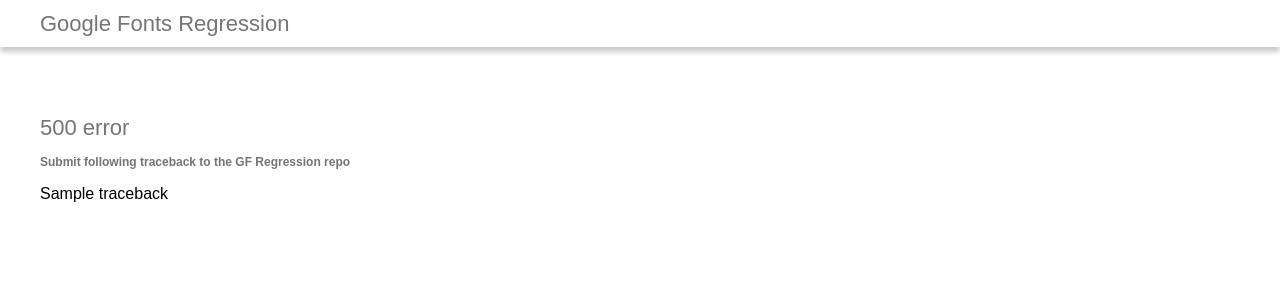
After one commit to googlefonts/gfregression, a Flask app: template app/templates/error.html in a window 1280 px wide. The commit adds this page. Shown: the top 300 px of the page. Run offline with Flask 2, Linux system fonts and the light colour scheme; the template is opened without the code that fills it: most values are stand-ins (such as "Sample title", 1, 10 or a date in 2020); parts of the project's set-up code (start-up, migrations or seed data) failed here and were passed over; some libraries are stand-ins or nearby versions.

Commit message:
Added error pages

```diff
--- a/app/main.py
+++ b/app/main.py
@@ -188,5 +188,20 @@
     })
 
 
+@app.errorhandler(500)
+def internal_error(error):
+    import traceback
+    return render_template(
+        "error.html",
+        traceback=traceback.format_exc()
+    )
+
+
+@app.errorhandler(404)
+def not_found(error):
+    return render_template(
+        "404.html"), 404
+
+
 if __name__ == "__main__":
-    app.run(debug=True)
+    app.run(debug=False)
--- /dev/null
+++ b/app/templates/404.html
@@ -0,0 +1,4 @@
+{% extends "base.html" %}
+{% block content %}
+  <h1>404: Page not found</h1>
+{% endblock %}
--- a/app/templates/base.html
+++ b/app/templates/base.html
@@ -17,7 +17,7 @@
     <div class="header-title" id="home">
       <h1><a href="/">Google Fonts Regression</a></h1>
     </div>
-    {% if request.path != '/' %}
+    {% if 'compare' in request.path %}
     <div class="header-nav">
       <div class="button" id="font-toggle-button">Fonts Before</div>
       <div class="button" id="dropdown-button">Glyphs New <span class="caret">&#x25BC;</span></div>
--- /dev/null
+++ b/app/templates/error.html
@@ -0,0 +1,7 @@
+{% extends "base.html" %}
+{% block content %}
+  <h1>500 error</h1>
+
+  <h2>Submit following traceback to the <a href="https://www.github.com/googlefonts/gfregression/issues">GF Regression repo</a></h2>
+  <p>{{ traceback }}</p>
+{% endblock %}
```
